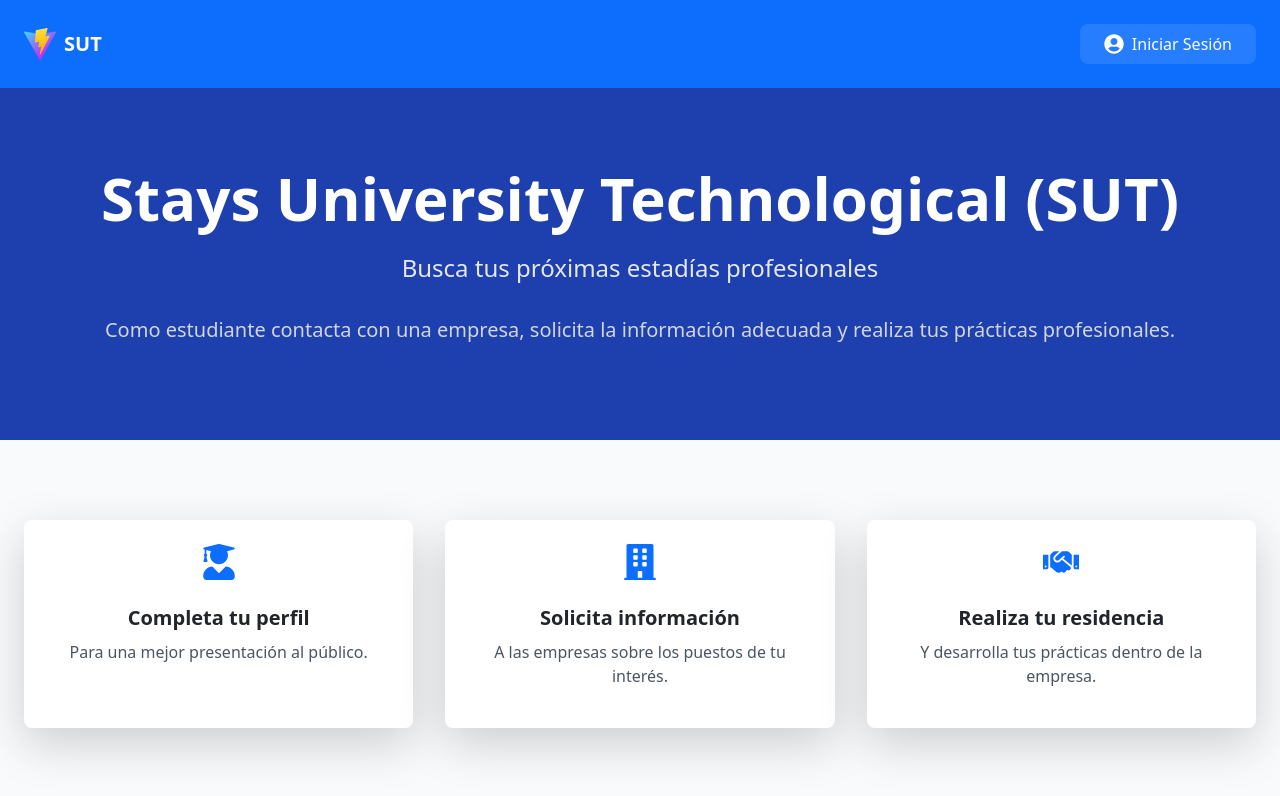
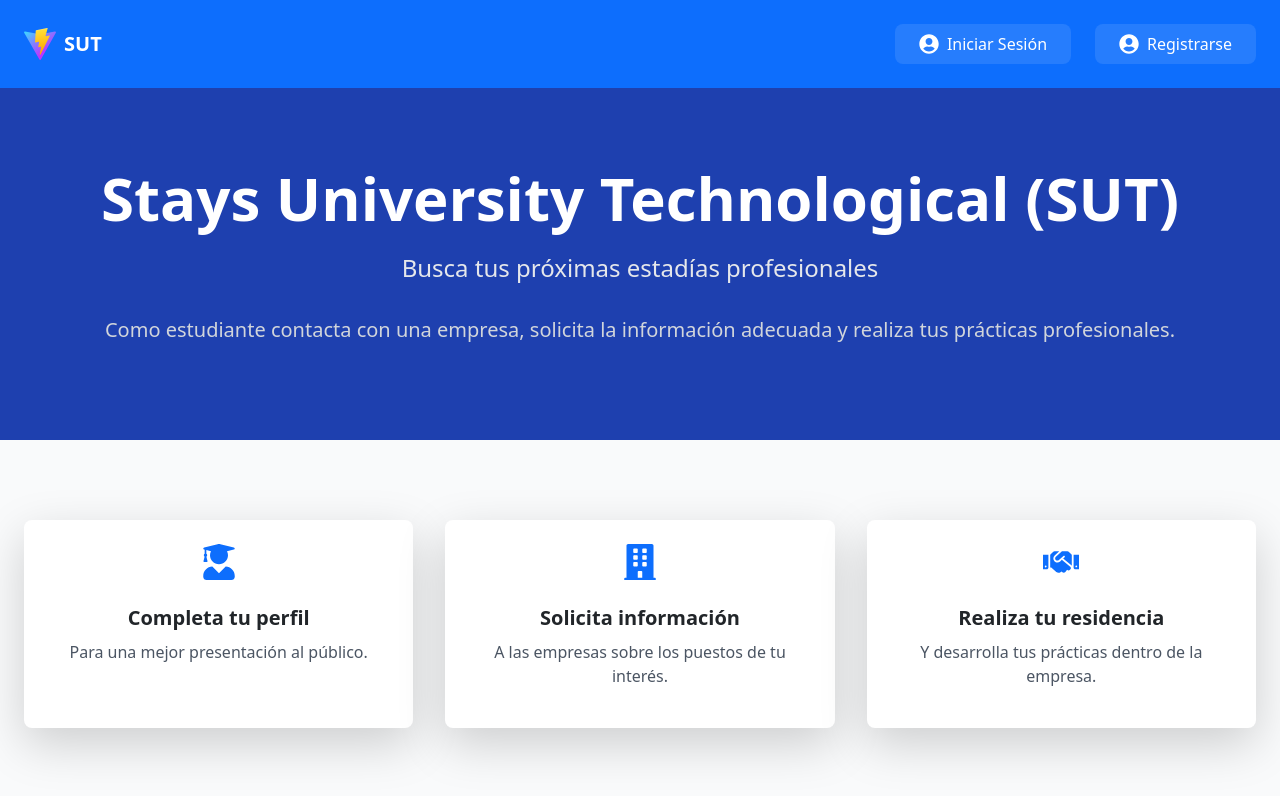
Before and after one commit to luisHidalgo-git/sut2, a React (Vite) app in the folder client/: page / in a window 1280 px wide. Shown: the top 796 px of the page. Built offline with nearby package versions, Linux system fonts and the light colour scheme; no server answers.

Commit message:
boton register add

```diff
--- a/client/src/App.jsx
+++ b/client/src/App.jsx
@@ -19,10 +19,15 @@ function App() {
         handleLogout,
     } = useAuth();
 
+    const handleAuthClick = (type) => {
+        setAuthType(type);
+        setIsAuthOpen(true);
+    };
+
     return (
         <MainLayout
             user={user}
-            onAuthClick={() => setIsAuthOpen(true)}
+            onAuthClick={handleAuthClick}
             onLogout={handleLogout}
             alert={alert}
             onAlertClose={() => setAlert(null)}
@@ -49,7 +54,6 @@ function App() {
                             setIsAuthOpen(false);
                         }}
                         onError={(message) => {
-                            // Only show error if there's an actual error
                             if (message !== 'Error en la operación') {
                                 setAlert({ message, type: 'danger' });
                             }
--- a/client/src/components/Navbar.jsx
+++ b/client/src/components/Navbar.jsx
@@ -46,13 +46,22 @@ const Navbar = ({ onAuthClick, user, onLogout }) => {
                                 </button>
                             </div>
                         ) : (
+                            <div className="flex gap-4">
                                 <button
-                                onClick={onAuthClick}
+                                    onClick={() => onAuthClick('login')}
                                     className="flex items-center gap-2 bg-white/10 hover:bg-white/20 text-white px-4 py-2 rounded-lg transition-colors"
                                 >
                                     <FaUserCircle className="text-xl" />
                                     <span>Iniciar Sesión</span>
                                 </button>
+                                <button
+                                    onClick={() => onAuthClick('register')}
+                                    className="flex items-center gap-2 bg-white/10 hover:bg-white/20 text-white px-4 py-2 rounded-lg transition-colors"
+                                >
+                                    <FaUserCircle className="text-xl" />
+                                    <span>Registrarse</span>
+                                </button>
+                            </div>
                         )}
                     </motion.div>
                 </div>
```
Lines whose indentation alone changed are shown as unchanged.
